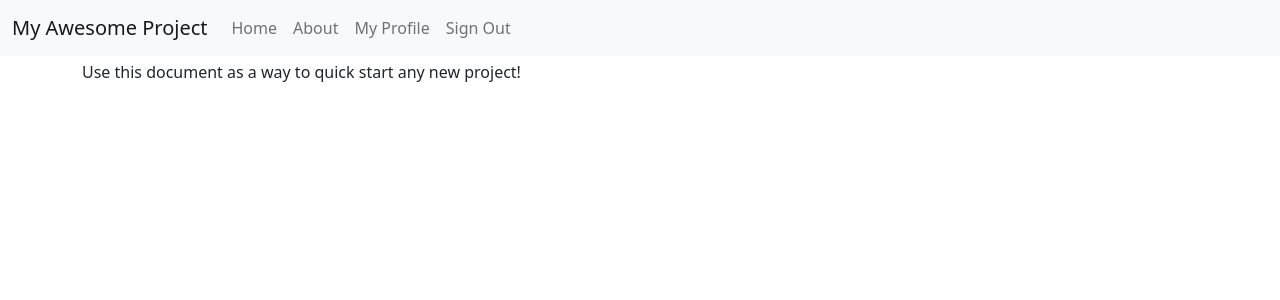
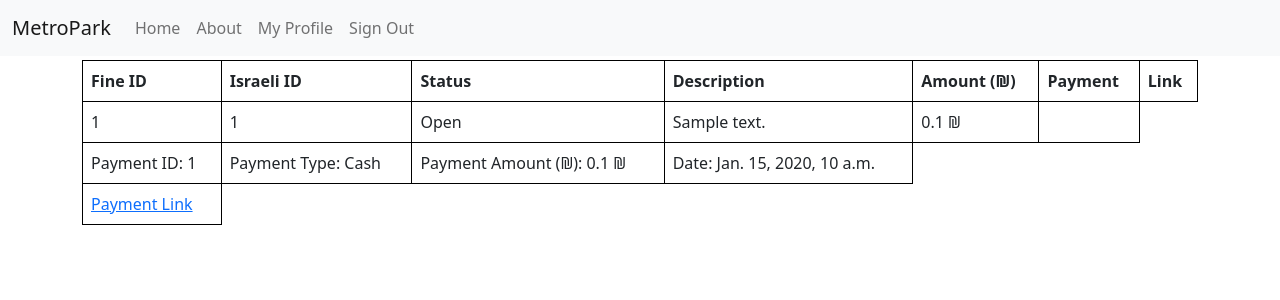
Before and after one commit to Tzur1234/Metropark_03, a Django app: page / in a window 1280 px wide. Shown: the top 300 px of the page. Run offline with Django 4.2, Linux system fonts and the light colour scheme; the first user in the database is signed in; tables that the repository leaves empty hold one stand-in row (Sample ...); some libraries are stand-ins or nearby versions.

Commit message:
finish big part

```diff
--- a/config/urls.py
+++ b/config/urls.py
@@ -4,9 +4,12 @@ from django.contrib import admin
 from django.urls import include, path
 from django.views import defaults as default_views
 from django.views.generic import TemplateView
+from my_awesome_project.fines.views import DashboardView, PaymentView
 
 urlpatterns = [
-    path("", TemplateView.as_view(template_name="pages/home.html"), name="home"),
+    path("", DashboardView.as_view(), name="home"),
+    path("pay/<int:pk>/", PaymentView.as_view(), name="pay"),
+    path("payment-complete/", TemplateView.as_view(template_name="pages/success.html"), name="payment-complete"),
     path("about/", TemplateView.as_view(template_name="pages/about.html"), name="about"),
     # Django Admin, use {% url 'admin:index' %}
     path(settings.ADMIN_URL, admin.site.urls),
--- a/my_awesome_project/fines/admin.py
+++ b/my_awesome_project/fines/admin.py
@@ -4,7 +4,7 @@ from my_awesome_project.fines.models import Fine, Payment
 
 class FineAdmin(admin.ModelAdmin):
     # list_display = ['israeli_id', 'date_created', 'status', 'description', 'amount_in_pennies']
-    list_display = ['date_created', 'status', 'israeli_id', 'amount_in_pennies']
+    list_display = ['pk', 'status', 'israeli_id', 'amount_in_pennies', 'date_created']
     list_filter = ['status', 'israeli_id']
     search_fields = ['israeli_id']
     ordering = ['-date_created', 'israeli_id']
--- a/my_awesome_project/fines/models.py
+++ b/my_awesome_project/fines/models.py
@@ -1,5 +1,6 @@
 from django.db import models
 from django.core.validators import MinValueValidator, MaxValueValidator
+from django.db.models.signals import post_save
 
 
 class CardIDField(models.IntegerField):
@@ -30,12 +31,48 @@ class Fine(models.Model):
     description = models.TextField()
     amount_in_pennies = models.PositiveIntegerField()
 
+    def get_status_description(self):
+        payment_types = dict(STATUS_CHOICES)
+        return payment_types.get(self.status, 'Unknown')
+
     def __str__(self):
-        return f"{self.pk} | id-card {self.israeli_id}"
+        return f"fineID: {self.pk} | israeli_id {self.israeli_id}"
 
 
 class Payment(models.Model):
-    fine = models.ForeignKey("Fine", on_delete=models.CASCADE, related_name='fines')
+    fine = models.ForeignKey("Fine", on_delete=models.CASCADE, related_name='payments')
     date_created = models.DateTimeField(auto_now_add=True)
     type = models.CharField(max_length=1, choices=TYPE_CHOICES)
     amount_in_pennies = models.PositiveIntegerField()
+
+    def get_type_description(self):
+        payment_types = dict(TYPE_CHOICES)
+        return payment_types.get(self.type, 'Unknown')
+
+
+
+
+
+# When the payment created ...
+def post_save_payment_receiver(sender, instance, created, *args, **kwargs):
+    if created:
+        # get the fine_object
+        fine_object = instance.fine
+
+
+        # calculating the total history payments
+        payments = Payment.objects.filter(fine=fine_object.id) # all history payments
+        total_history_payments = 0
+        for payment in payments:
+            total_history_payments += payment.amount_in_pennies
+
+
+        # check if the user has payed all the debt
+        if total_history_payments >= fine_object.amount_in_pennies:
+            # Update fine status
+            fine_object.status = 'C'
+            fine_object.save()
+
+
+# Signals
+post_save.connect(post_save_payment_receiver,sender=Payment)
--- /dev/null
+++ b/my_awesome_project/fines/templatetags/my_custom_filters.py
@@ -0,0 +1,10 @@
+from django import template
+
+register = template.Library()
+
+@register.filter
+def divide(value, arg):
+    try:
+        return int(value) / int(arg)
+    except (ValueError, ZeroDivisionError):
+        return None
--- a/my_awesome_project/fines/views.py
+++ b/my_awesome_project/fines/views.py
@@ -1,3 +1,56 @@
 from django.shortcuts import render
+from django.views.generic import TemplateView, CreateView
+from my_awesome_project.fines.models import Fine, Payment
+from django.urls import reverse_lazy
+from my_awesome_project.fines.forms import PaymentCreationForm
+from django.shortcuts import get_object_or_404
 
-# Create your views here.
+
+# ----------------------------------------------------------------------
+
+class DashboardView(TemplateView):
+    template_name = "pages/home.html"
+
+    def get_context_data(self, **kwargs):
+        context = super().get_context_data(**kwargs)
+
+        if self.request.user.is_authenticated:
+            fines = Fine.objects.filter(israeli_id=self.request.user.israeli_id).order_by('status')
+            context['fines'] = fines
+        return context
+
+
+class PaymentView(CreateView):
+    template_name = 'pages/payment.html'
+    # hope that naming og the url 'success' will be enough
+    success_url = reverse_lazy('payment-complete')
+    form_class = PaymentCreationForm
+
+    def get_context_data(self, **kwargs):
+        context = super().get_context_data(**kwargs)
+        fine_pk = self.kwargs['pk']  # Retrieve the Fine primary key (pk) from URL
+        fine_object = Fine.objects.get(pk=fine_pk)
+
+        total_amount = fine_object.amount_in_pennies
+        max_limit = fine_object.amount_in_pennies
+
+        # Set the desired max limit
+        payments = Payment.objects.filter(fine=fine_object.id) # all history payments
+
+        # calculating the max_limit the user can pay
+        for payment in payments:
+            max_limit -= payment.amount_in_pennies
+
+        # Add the data to the payment.html template
+        context['fine_object'] = fine_object
+        context['max_limit'] = max_limit
+        context['total_amount'] = total_amount
+        return context
+
+
+    # Initialize the default Fine object
+    def get_initial(self):
+        initial = super().get_initial()
+        fine = get_object_or_404(Fine, pk=self.kwargs['pk'])  # Retrieve the Fine object based on the pk from URL
+        initial['fine'] = fine
+        return initial
--- a/my_awesome_project/templates/base.html
+++ b/my_awesome_project/templates/base.html
@@ -4,7 +4,7 @@
   <head>
     <meta charset="utf-8">
     <meta http-equiv="x-ua-compatible" content="ie=edge">
-    <title>{% block title %}My Awesome Project{% endblock title %}</title>
+    <title>{% block title %}MetroPark{% endblock title %}</title>
     <meta name="viewport" content="width=device-width, initial-scale=1.0">
     <meta name="description" content="Behold My Awesome Project!">
     <meta name="author" content="Tzur Ben Shoshan">
@@ -32,6 +32,21 @@
 
     {% endblock javascript %}
 
+
+
+
+<style>
+  table {
+    border-collapse: collapse;
+    width: 100%;
+  }
+  th, td {
+    border: 1px solid black;
+    padding: 8px;
+  }
+</style>
+
+
   </head>
 
   <body>
@@ -42,7 +57,7 @@
           <button class="navbar-toggler navbar-toggler-right" type="button" data-bs-toggle="collapse" data-bs-target="#navbarSupportedContent" aria-controls="navbarSupportedContent" aria-expanded="false" aria-label="Toggle navigation">
             <span class="navbar-toggler-icon"></span>
           </button>
-          <a class="navbar-brand" href="{% url 'home' %}">My Awesome Project</a>
+          <a class="navbar-brand" href="{% url 'home' %}">MetroPark</a>
 
           <div class="collapse navbar-collapse" id="navbarSupportedContent">
             <ul class="navbar-nav mr-auto">
--- a/my_awesome_project/templates/pages/home.html
+++ b/my_awesome_project/templates/pages/home.html
@@ -1 +1,54 @@
 {% extends "base.html" %}
+{% load my_custom_filters %}
+
+
+{% block content %}
+{% if request.user.is_authenticated %}
+
+
+  <table>
+    <thead>
+      <tr>
+        <th>Fine ID</th>
+        <th>Israeli ID</th>
+        <th>Status</th>
+        <th>Description</th>
+        <th>Amount (₪)</th>
+        <th>Payment</th>
+        <th>Link</th>
+      </tr>
+    </thead>
+    <tbody>
+      {% for fine in fines %}
+        <tr class="fine-row">
+          <td>{{ fine.pk }}</td>
+          <td>{{ fine.israeli_id }}</td>
+          <td>{{ fine.get_status_description }}</td>
+          <td>{{ fine.description }}</td>
+          <td>{{ fine.amount_in_pennies|divide:100 }} ₪</td>
+          <td>
+              {% for payment in fine.payments.all|dictsort:'date_created' %}
+              <tr class="payment-row">
+              <td>Payment ID: {{ payment.pk }}</td>
+              <td>Payment Type: {{ payment.get_type_description }}</td>
+              <td>Payment Amount (₪): {{ payment.amount_in_pennies|divide:100 }} ₪</td>
+              <td>Date: {{ payment.date_created }}</td>
+              </tr>
+              {% endfor %}
+          </td>
+          <td>
+            {% if fine.status == 'O' %}
+
+              <a href="{% url 'pay' pk=fine.pk %}">Payment Link</a>
+
+
+            {% endif %}
+          </td>
+
+        </tr>
+      {% endfor %}
+    </tbody>
+  </table>
+
+{% endif %}
+{% endblock content %}
--- /dev/null
+++ b/my_awesome_project/templates/pages/success.html
@@ -0,0 +1,5 @@
+{% extends "base.html" %}
+
+{% block content %}
+    <h1>Success !</h1>
+{% endblock content %}
```
Also changed, not shown: my_awesome_project/fines/forms.py (added, +36 -0 lines), my_awesome_project/templates/pages/payment.html (added, +21 -0 lines), test.html (deleted, +0 -11 lines), my_awesome_project/fines/migrations/0002_alter_fine_israeli_id_alter_payment_fine.py (added), my_awesome_project/fines/templatetags/__init__.py (added), my_awesome_project/users/migrations/0003_alter_user_israeli_id.py (added).
